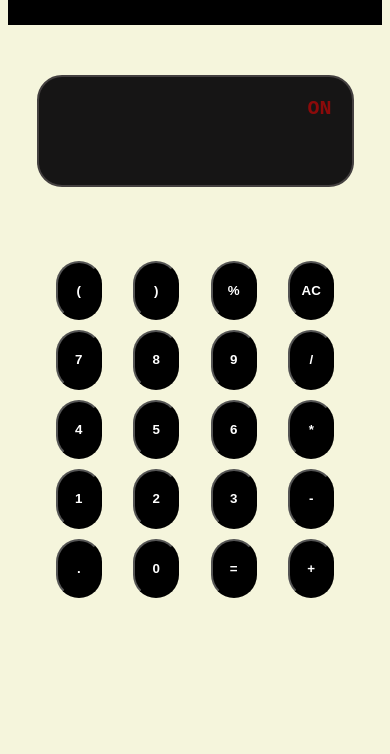
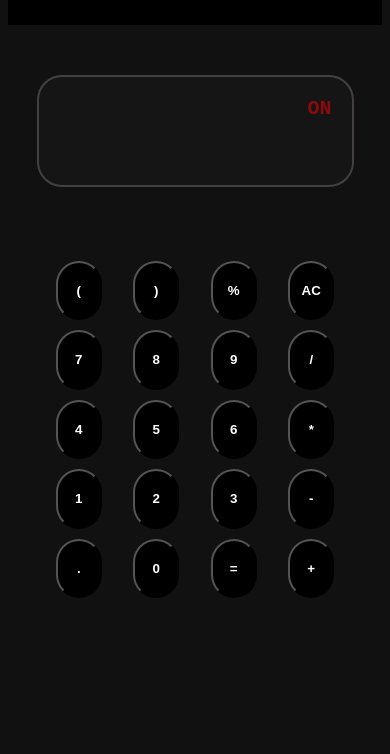
Before and after one commit to dilipkn007/Calculator, a plain HTML site: page index.html in a window 390 px wide. Shown: the part 90-844 px from the top of the page. Drawn offline with Linux system fonts and the light colour scheme.

Commit message:
minor changes with bg color

```diff
--- a/calculator.css
+++ b/calculator.css
@@ -102,9 +102,6 @@ textarea{
     outline: none;
 }
 @media only screen and (max-width: 690px) {
-    body{
-        background-color: aquamarine;
-    }
         textarea{
             width: 45vw;
         }
@@ -116,9 +113,6 @@ textarea{
         }
 }
 @media only screen and (max-width: 500px){
-    body{
-        background-color: beige;
-    }
     textarea{
         width: 50vw;
     }
```
